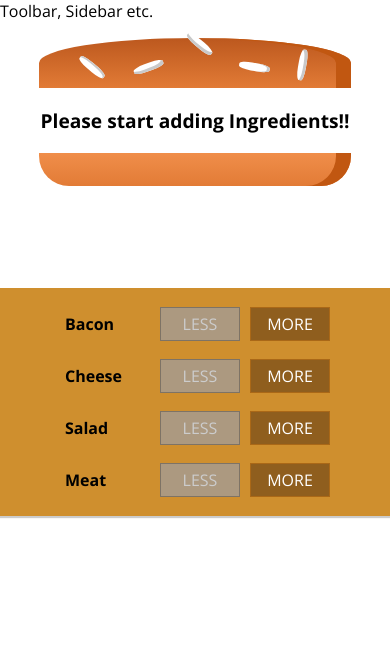
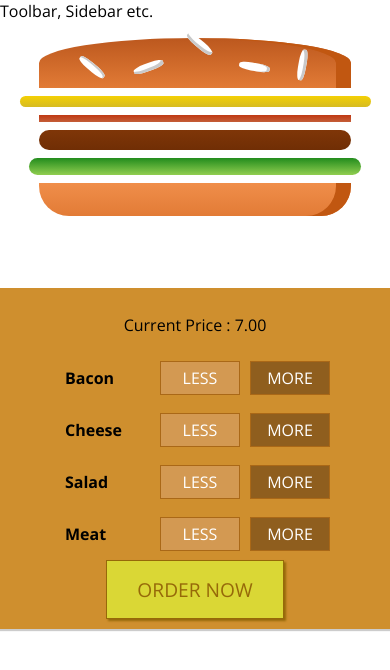
Before and after one commit to iampawands/burger-mania-project, a React (Create React App) app: page / in a window 390 px wide. Shown: the top 670 px of the page. Built offline with nearby package versions, Linux system fonts and the light colour scheme.

Commit message:
Added Responsive order button.

```diff
--- a/src/components/Burger/BuildControls/BuildControls.js
+++ b/src/components/Burger/BuildControls/BuildControls.js
@@ -10,6 +10,7 @@ const controls = [{label: 'Bacon', type: 'bacon'},
 const buildControls = (props) => {
     return (
         <div className={classes.BuildControls}>
+            <p>Current Price : {props.price.toFixed(2)}</p>
             {controls.map(control => {
                 return <BuildControl
                     key={control.label}
@@ -18,6 +19,8 @@ const buildControls = (props) => {
                     removed={() => props.ingredientRemoved(control.type)}
                     disabled={props.disabled[control.type]}/>
             })}
+            <button className={classes.OrderButton}
+            disabled={!props.purchasable}>ORDER NOW</button>
         </div>
     )
 }
--- a/src/components/Burger/BuildControls/BuildControls.module.css
+++ b/src/components/Burger/BuildControls/BuildControls.module.css
@@ -8,3 +8,46 @@
     margin: auto;
     padding: 10px 0;
 }
+
+
+
+.OrderButton {
+    background-color: #DAD735;
+    outline: none;
+    cursor: pointer;
+    border: 1px solid #966909;
+    color: #966909;
+    font-family: inherit;
+    font-size: 1.2em;
+    padding: 15px 30px;
+    box-shadow: 2px 2px 2px #966909;
+}
+
+.OrderButton:hover, .OrderButton:active {
+    background-color: #A0DB41;
+    border: 1px solid #966909;
+    color: #966909;
+}
+
+.OrderButton:disabled {
+    background-color: #C7C6C6;
+    cursor: not-allowed;
+    border: 1px solid #ccc;
+    color: #888888;
+}
+
+.OrderButton:not(:disabled) {
+    animation: enable 0.3s linear;
+}
+
+@keyframes enable {
+    0% {
+        transform: scale(1);
+    }
+    60% {
+        transform: scale(1.1);
+    }
+    100% {
+        transform: scale(1);
+    }
+}
--- a/src/containers/BurgerBuilder/BurgerBuilder.js
+++ b/src/containers/BurgerBuilder/BurgerBuilder.js
@@ -1,73 +1,88 @@
 import React, {Component} from "react";
 import Aux from "../../hoc/Auxilary"
 import Burger from "../../components/Burger/Burger"
-import BuildConrols from "../../components/Burger/BuildControls/BuildControls"
+import BuildControls from "../../components/Burger/BuildControls/BuildControls"
 
 const INGREDIENTS_PRICES = {
     cheese: 1,
-    bacon: 0.5,
-    meat: 1.4,
-    salad: 0.2
+    bacon: 2,
+    meat: 1.6,
+    salad: 2.4
 }
 
 class BurgerBuilder extends Component {
     state = {
         ingredients: {
-            cheese: 0,
-            bacon: 0,
-            meat: 0,
-            salad: 0
+            cheese: 1,
+            bacon: 1,
+            meat: 1,
+            salad: 1
         },
-        totalPrice:4
+        totalPrice: 7,
+        purchasable:true
+    }
+
+    updatePurchaseState = (updateIngredients) => {
+        const sum = Object.keys(updateIngredients).map(ingKey =>{
+            return updateIngredients[ingKey];
+        }).reduce((acc,cur)=>{
+            return acc+cur;
+        },0);
+        this.setState({
+            purchasable:sum>0
+        })
     }
 
     addIngredientHandler = (type) => {
         const oldCount = this.state.ingredients[type];
-        const newCount = oldCount +1;
+        const newCount = oldCount + 1;
         const updateIngredients = {
             ...this.state.ingredients
         }
-        updateIngredients[type]=newCount;
+        updateIngredients[type] = newCount;
         const priceToAdd = INGREDIENTS_PRICES[type];
         const oldPrice = this.state.totalPrice;
         const newPrice = oldPrice + priceToAdd;
         this.setState({
-            ingredients:updateIngredients,
-            totalPrice:newPrice
+            ingredients: updateIngredients,
+            totalPrice: newPrice
         })
+        this.updatePurchaseState(updateIngredients);
     }
 
     removeIngredientHandler = (type) => {
         const oldCount = this.state.ingredients[type];
-        if(oldCount<=0) return
-        const newCount = oldCount -1;
+        const newCount = oldCount - 1;
         const updateIngredients = {
             ...this.state.ingredients
         }
-        updateIngredients[type]=newCount;
+        updateIngredients[type] = newCount;
         const priceToAdd = INGREDIENTS_PRICES[type];
         const oldPrice = this.state.totalPrice;
         const newPrice = oldPrice - priceToAdd;
         this.setState({
-            ingredients:updateIngredients,
-            totalPrice:newPrice
+            ingredients: updateIngredients,
+            totalPrice: newPrice
         })
+        this.updatePurchaseState(updateIngredients);
     }
 
     render() {
         const disabledInfo = {
             ...this.state.ingredients
         }
-        for(let key in disabledInfo){
-            disabledInfo[key] = disabledInfo[key]<=0
+        for (let key in disabledInfo) {
+            disabledInfo[key] = disabledInfo[key] <= 0
         }
         return (
             <Aux>
                 <Burger ingredients={this.state.ingredients}/>
-                <BuildConrols
-                ingredientAdded={this.addIngredientHandler}
-                ingredientRemoved={this.removeIngredientHandler}
-                disabled={disabledInfo}
+                <BuildControls
+                    ingredientAdded={this.addIngredientHandler}
+                    ingredientRemoved={this.removeIngredientHandler}
+                    disabled={disabledInfo}
+                    price={this.state.totalPrice}
+                    purchasable={this.state.purchasable}
                 />
             </Aux>
         )
```
